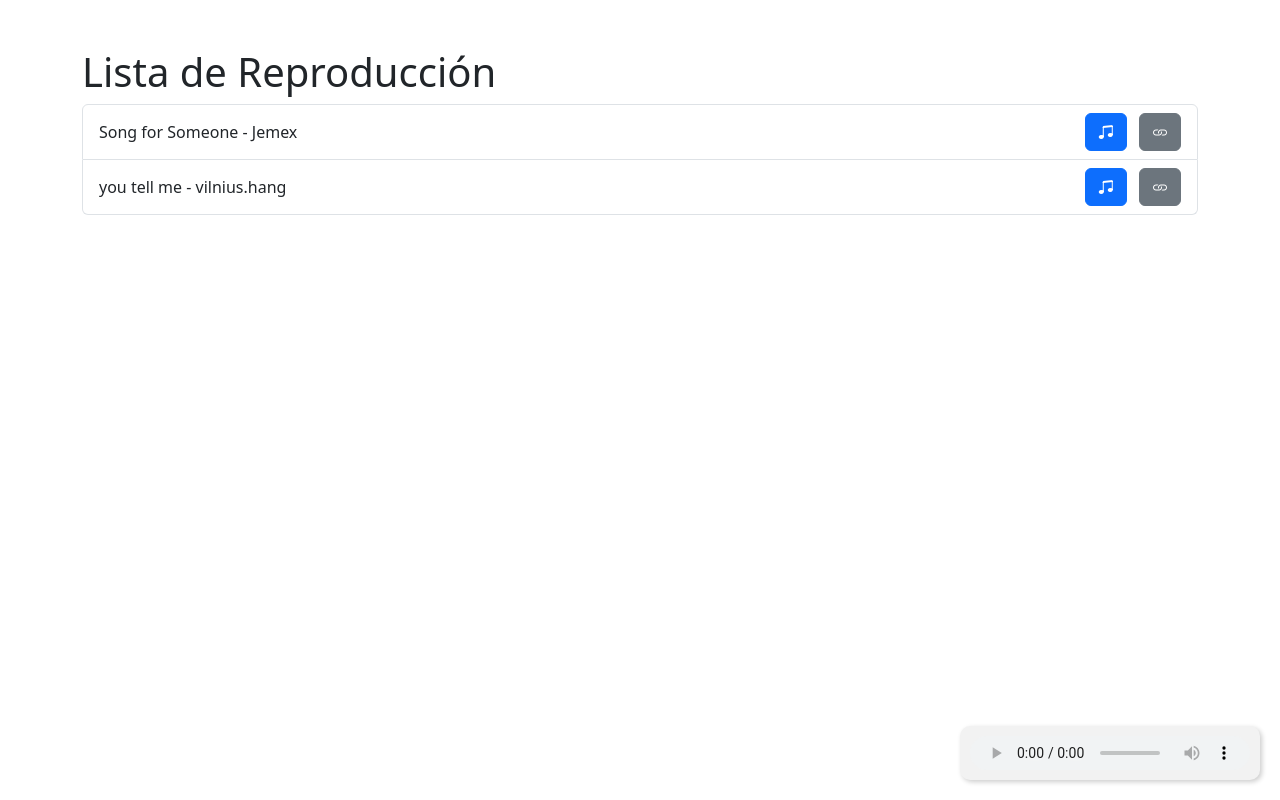
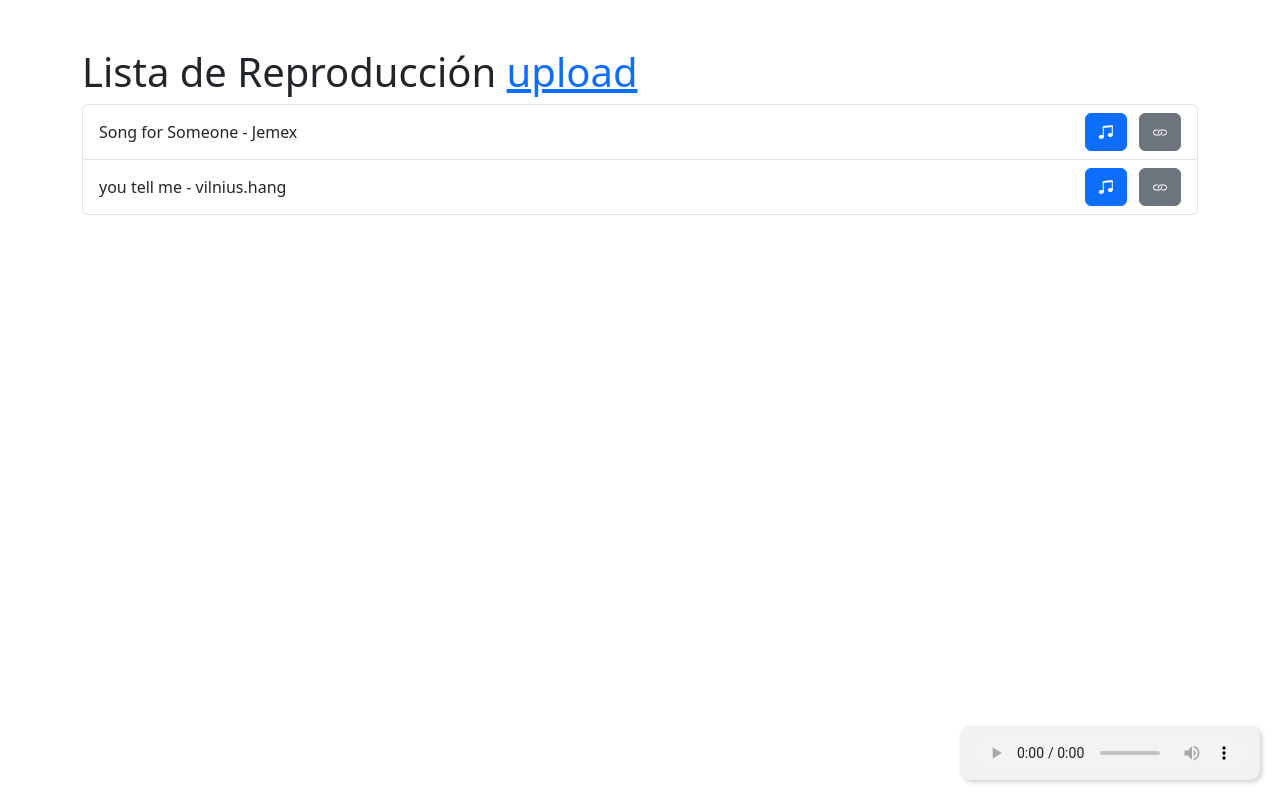
Before and after one commit to biodanza/mi_musica, a plain HTML site: page index.html in a window 1280 px wide. Drawn offline with nearby package versions, Linux system fonts and the light colour scheme.

Commit message:
Update index.html

```diff
--- a/index.html
+++ b/index.html
@@ -33,7 +33,7 @@
 </head>
 <body>
     <div class="container">
-        <h1 class="mt-5">Lista de Reproducción</h1>
+        <h1 class="mt-5">Lista de Reproducción <a target="_blank" href="https://github.com/biodanza/mi_musica/upload/main">upload</a></h1>
         <ol class="list-group" id="music-list">
         </ol>
     </div>
```
